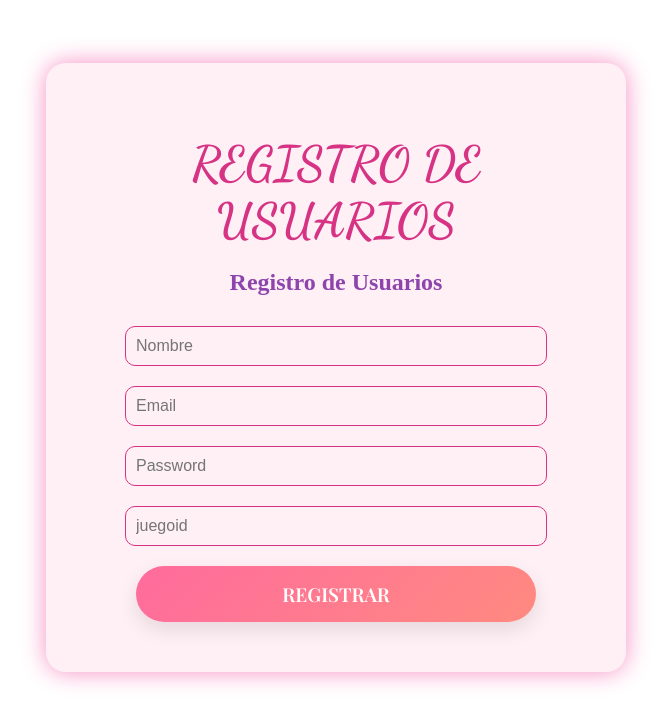
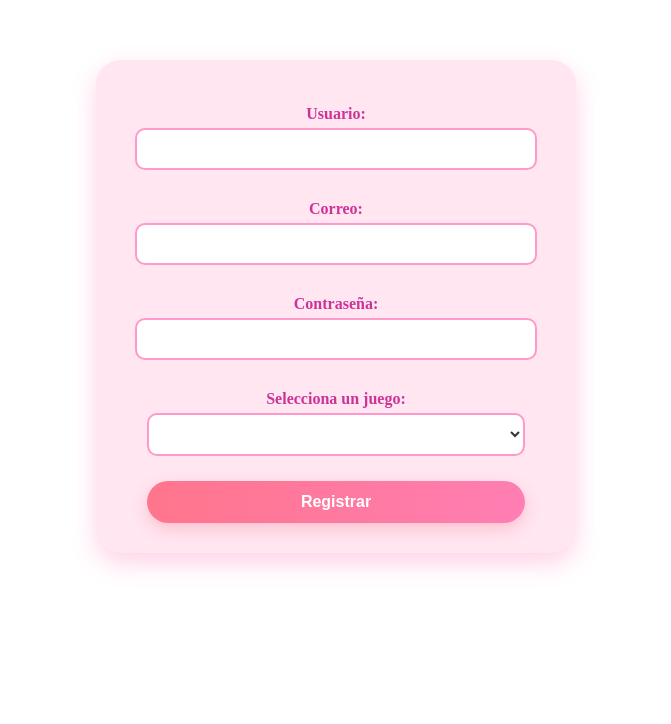
Before and after one commit to jairm45/Juego2, an Angular app: page /registrousuario in a window 1280 px wide. Shown: the top 724 px of the page, without its empty margins (304-975 px from the left). Built offline with nearby package versions, Linux system fonts and the light colour scheme; data requests are answered from the project's data file.

Commit message:
melisimo

```diff
--- a/db.json
+++ b/db.json
@@ -1,9 +1,56 @@
 {
-
   "juegos": [
-    { "id": 1, "nombre": "Memorama Clásico" },
-    { "id": 2, "nombre": "Memorama Galáctico" }
+    {
+      "id": 1,
+      "nombre": "Memorama Clásico"
+    },
+    {
+      "id": 2,
+      "nombre": "Memorama Galáctico"
+    }
+  ],
+  "usuarios": [
+    {
+      "id": 1,
+      "username": "jugador1",
+      "password": "jugador1",
+      "email": "jugador1",
+      "idjuego": 1
+    },
+    {
+      "id": 2,
+      "username": "jugador2",
+      "password": "jugador2",
+      "email": "jugador2",
+      "idjuego": 2
+    },
+    {
+      "id": "eaaa",
+      "username": "juan",
+      "password": "1234",
+      "email": "juancarlos@gmail.com",
+      "idjuego": "1"
+    },
+    {
+      "id": "c252",
+      "username": "anyela",
+      "password": "123456",
+      "email": "angela@gmail.com",
+      "idjuego": "1"
+    },
+    {
+      "id": "d79b",
+      "username": "kelly",
+      "password": "12345678",
+      "email": "kelly@gmail.com",
+      "idjuego": "2"
+    },
+    {
+      "id": "01fa",
+      "username": "helen",
+      "password": "helen123",
+      "email": "helen@hotmail.com",
+      "idjuego": "2"
+    }
   ]
-
-
 }
--- a/src/app/registro-usuario/registro-usuario.component.css
+++ b/src/app/registro-usuario/registro-usuario.component.css
@@ -1,112 +1,60 @@
-@import url('https://fonts.googleapis.com/css2?family=Dancing+Script:wght@700&family=Playfair+Display:wght@600&display=swap');
-
-body, html {
-  margin: 0;
-  padding: 0;
-  height: 100%;
-  font-family: 'Playfair Display', serif;
-  background: radial-gradient(circle at 20% 80%, #ff9a9e 0%, #fecfef 100%);
-  background-image: url('/assets/fondo-espacio.png'); /* opcional */
-  background-size: cover;
-  background-position: center;
-  overflow-x: hidden;
-  position: relative;
+body {
+  background-color: #fff0f6;
+  font-family: 'Comic Sans MS', cursive, sans-serif;
 }
 
-/* Contenedor principal */
-.registro-container {
+form {
+  max-width: 420px;
+  margin: 60px auto;
+  padding: 30px;
+  background-color: #ffe6f0;
+  border-radius: 25px;
+  box-shadow: 0 10px 25px rgba(255, 105, 180, 0.3);
   text-align: center;
-  padding: 40px;
-  border-radius: 20px;
-  margin: 5% auto;
-  width: 90%;
-  max-width: 500px;
-  background-color: #fff0f6;
-  box-shadow: 0px 0px 25px #f78fc2;
-  color: #d63384;
-  position: relative;
 }
 
-/* Título */
-h1 {
-  font-family: 'Dancing Script', cursive;
-  font-size: 3rem;
-  color: #d63384;
-  margin-bottom: 15px;
-  position: relative;
+label {
+  display: block;
+  margin-top: 15px;
+  margin-bottom: 5px;
+  color: #cc3399;
+  font-weight: bold;
 }
 
-/* Subtítulos */
-h2 {
-  font-size: 1.5rem;
-  color: #8e44ad;
+input,
+select {
+  width: 90%;
+  padding: 10px;
+  border: 2px solid #ff99cc;
+  border-radius: 10px;
+  font-size: 16px;
+  margin-bottom: 15px;
+  outline: none;
+  background-color: #fff;
+  color: #333;
+  transition: border-color 0.3s;
 }
 
-/* Inputs */
-input {
-  padding: 10px;
-  width: 80%;
-  margin: 10px auto;
-  border-radius: 10px;
-  border: 1px solid #d63384;
-  font-size: 1rem;
-  color: #8e44ad;
-  background-color: #fff0f6;
+input:focus,
+select:focus {
+  border-color: #ff3399;
 }
 
-input:focus {
-  outline: none;
-  border: 2px solid #d63384;
-}
-
-/* Botones */
 button {
-  display: block;
-  width: 80%;
-  margin: 10px auto;
-  padding: 15px;
+  width: 90%;
+  padding: 12px;
+  margin-top: 10px;
+  font-size: 16px;
+  font-weight: bold;
   border: none;
-  border-radius: 35px;
-  font-size: 1.2em;
-  font-weight: bold;
+  border-radius: 25px;
   cursor: pointer;
-  transition: 0.3s ease;
-  font-family: 'Playfair Display', serif;
-  box-shadow: 0 8px 20px rgba(0,0,0,0.1);
-}
-
-button:nth-of-type(1) {
-  background: linear-gradient(135deg, #ff6b9d, #ff8a80);
+  transition: transform 0.2s;
+  background: linear-gradient(90deg, #ff758c, #ff7eb3);
   color: white;
-}
-
-button:nth-of-type(2) {
-  background: linear-gradient(135deg, #a8e6cf, #88d8c0);
-  color: #2d5a27;
+  box-shadow: 0 6px 15px rgba(255, 105, 135, 0.3);
 }
 
 button:hover {
-  transform: scale(1.05);
-  opacity: 0.95;
+  transform: scale(1.03);
 }
-
-/* Corazones flotantes */
-.heart {
-  position: absolute;
-  color: #ff69b4;
-  font-size: 1.5rem;
-  opacity: 0;
-  pointer-events: none;
-  animation: float-heart 3s ease-out forwards;
-}
-
-@keyframes float-heart {
-  0% {
-    opacity: 1;
-    transform: translateY(0) scale(1);
-  }
-  100% {
-    opacity: 0;
-    transform: translateY(-100px) scale(0.5);
-  }
-}
--- a/src/app/registro-usuario/registro-usuario.component.html
+++ b/src/app/registro-usuario/registro-usuario.component.html
@@ -1,19 +1,20 @@
-<!-- registro.component.html -->
-<div class="registro-container">
-  <h1>REGISTRO DE USUARIOS</h1>
+<form (ngSubmit)="registrarUsuario()" #registroForm="ngForm">
 
-  <div class="Registro de  Usuarios">
-    <h2> Registro de  Usuarios</h2>
-    <input type="text" placeholder="Nombre" >
-    <input type="text" placeholder="Email" >
-    <input type="text" placeholder="Password" >
-    <input type="text" placeholder="juegoid">
-  </div>
+  <label for="username">Usuario:</label>
+  <input type="text" name="username" [(ngModel)]="usuario.username" required>
 
+  <label for="email">Correo:</label>
+  <input type="email" name="email" [(ngModel)]="usuario.email" required>
 
+  <label for="password">Contraseña:</label>
+  <input type="password" name="password" [(ngModel)]="usuario.password" required>
 
-  <div class="botones">
-    <button (click)="registrarUsuario()"> REGISTRAR</button>
+  <label for="idjuego">Selecciona un juego:</label>
+  <select name="idjuego" [(ngModel)]="usuario.idjuego" required>
+    <option value="" disabled selected>Seleccione un juego</option>
+    <option *ngFor="let juego of juegosList" [value]="juego.id">{{ juego.nombre }}</option>
+  </select>
 
-  </div>
-</div>
+  <button type="submit">Registrar</button>
+
+</form>
--- a/src/app/registro-usuario/registro-usuario.component.ts
+++ b/src/app/registro-usuario/registro-usuario.component.ts
@@ -1,32 +1,73 @@
+import { CommonModule } from '@angular/common';
 import { Component, OnInit } from '@angular/core';
-import { FormBuilder, FormGroup, Validators } from '@angular/forms';
-
+import { FormsModule } from '@angular/forms';
+import { Router } from '@angular/router';
+import { JuegosService } from '../services/juegos.service'; // ✅ Importa JuegosService
+import { UsuariosService } from '../services/usuarios.service';
 
 @Component({
   selector: 'app-registro-usuario',
+  standalone: true,
+  imports: [FormsModule, CommonModule],
   templateUrl: './registro-usuario.component.html',
   styleUrls: ['./registro-usuario.component.css']
 })
 export class RegistroUsuarioComponent implements OnInit {
 
-  formulario!: FormGroup;
+  usuario = {
+    username: '',
+    password: '',
+    email: '',
+    idjuego: null
+  };
 
-  constructor(private fb: FormBuilder) {}
+  usuariosList: any[] = [];
+  juegosList: any[] = []; // ✅ Lista de juegos
+
+  constructor(
+    private usuariosService: UsuariosService,
+    private juegosService: JuegosService // ✅ Inyección del servicio
+    , private router: Router
+  ) {}
 
   ngOnInit(): void {
-    this.formulario = this.fb.group({
-      name: ['', Validators.required],
-      email: ['', [Validators.required, Validators.email]],
-      password: ['', Validators.required],
-      juegoId: ['', Validators.required]
+    this.usuariosService.getUsuarios().subscribe({
+      next: (data: any) => {
+        this.usuariosList = data;
+      },
+      error: (err) => {
+        console.error('Error al cargar usuarios:', err);
+      }
+    });
+
+    this.juegosService.getJuegos().subscribe({
+      next: (data: any) => {
+        this.juegosList = data;
+      },
+      error: (err) => {
+        console.error('Error al cargar juegos:', err);
+      }
     });
   }
 
-  registrarUsuario() {
-    if (this.formulario.valid) {
-      const datosUsuario = this.formulario.value;
-      console.log('Datos registrados:', datosUsuario);
-      // Aquí podés enviar los datos al backend con HttpClient
+  registrarUsuario(): void {
+    const { username, email, password, idjuego } = this.usuario;
+
+    if (username && email && password && idjuego !== null) {
+      this.usuariosService.crearUsuario(this.usuario).subscribe({
+        next: (res: any) => {
+          console.log('Usuario registrado:', res);
+          alert('¡Usuario registrado con éxito!');
+          this.usuario = { username: '', password: '', email: '', idjuego: null };
+        },
+        error: (err: any) => {
+          console.error('Error al registrar usuario:', err);
+          alert('Ocurrió un error al registrar el usuario.');
+        }
+      });
+    } else {
+      alert('Por favor completa todos los campos.');
     }
+     this.router.navigate(['/']);
   }
 }
--- a/src/app/services/juegos.service.ts
+++ b/src/app/services/juegos.service.ts
@@ -18,4 +18,6 @@ export class JuegosService {
   getJuego(id: number): Observable<any>{
     return this.http.get(`${this.juegosURL}/${id}`);
   }
+
+
 }
--- a/src/app/services/usuarios.service.ts
+++ b/src/app/services/usuarios.service.ts
@@ -1,5 +1,5 @@
+import { HttpClient } from '@angular/common/http';
 import { Injectable } from '@angular/core';
-import { HttpClient } from '@angular/common/http';
 import { Observable } from 'rxjs';
 
 @Injectable({
@@ -19,4 +19,10 @@ export class UsuariosService {
      return this.http.get(`${this.usuariosURL}/${id}`);
    }
 
+   crearUsuario(usuario: any): Observable<any> {
+  return this.http.post(this.usuariosURL, usuario);
 }
+
+
+
+}
```
